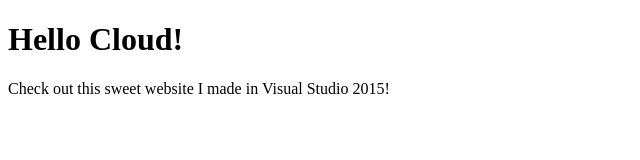
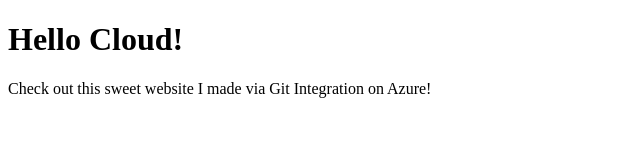
Before and after one commit to vnktsh/AzureWeb, a plain HTML site: page index.html in a window 1280 px wide. Shown: the full height of the page, 0-640 px from the left. Drawn offline with Linux system fonts and the light colour scheme.

Commit message:
git change

```diff
--- a/index.html
+++ b/index.html
@@ -14,7 +14,7 @@
 
  <h1>Hello Cloud!</h1>
 
- <p>Check out this sweet website I made in Visual Studio 2015!</p>
+ <p>Check out this sweet website I made via Git Integration on Azure!</p>
 
  </body>
 
```
